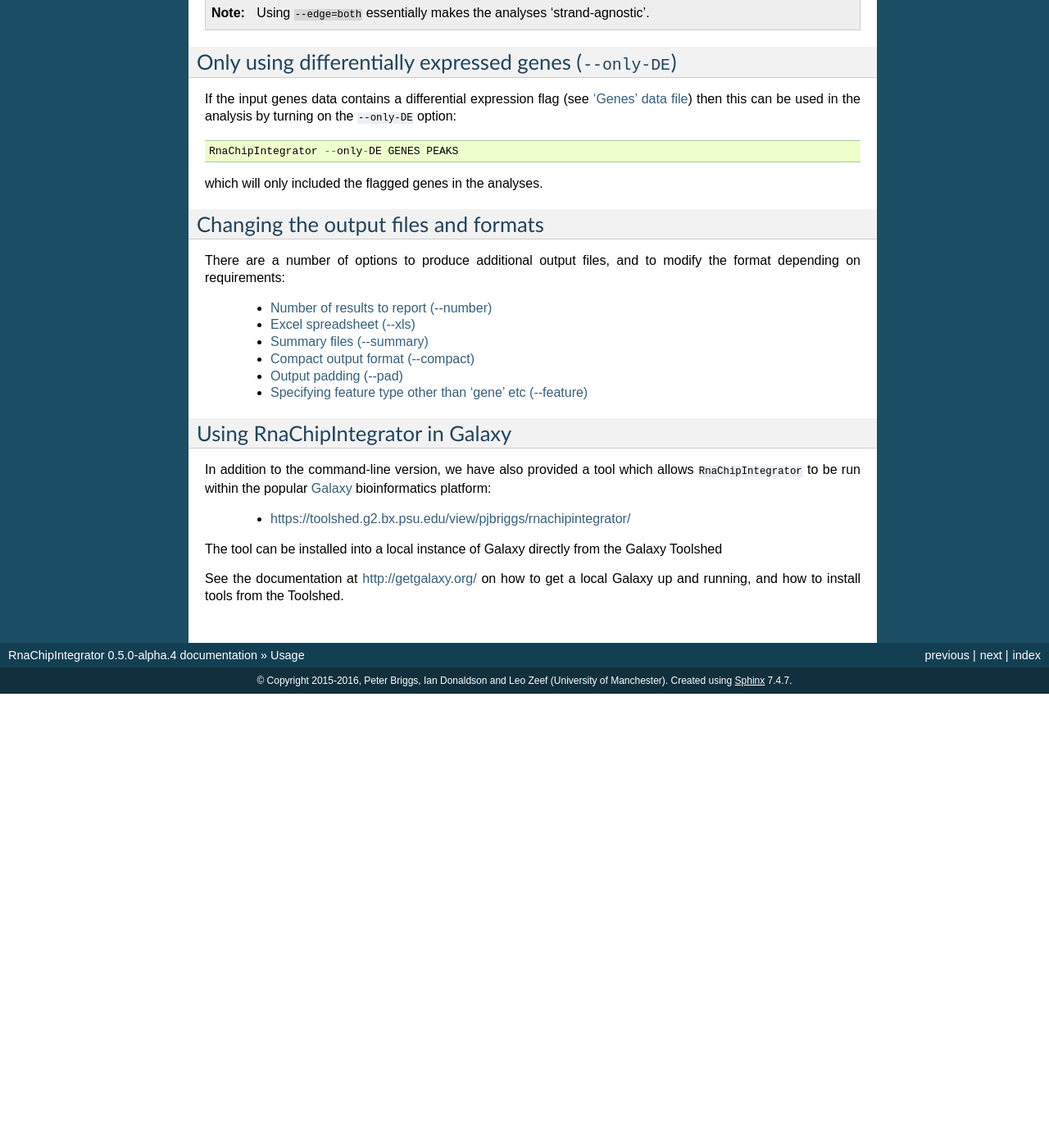
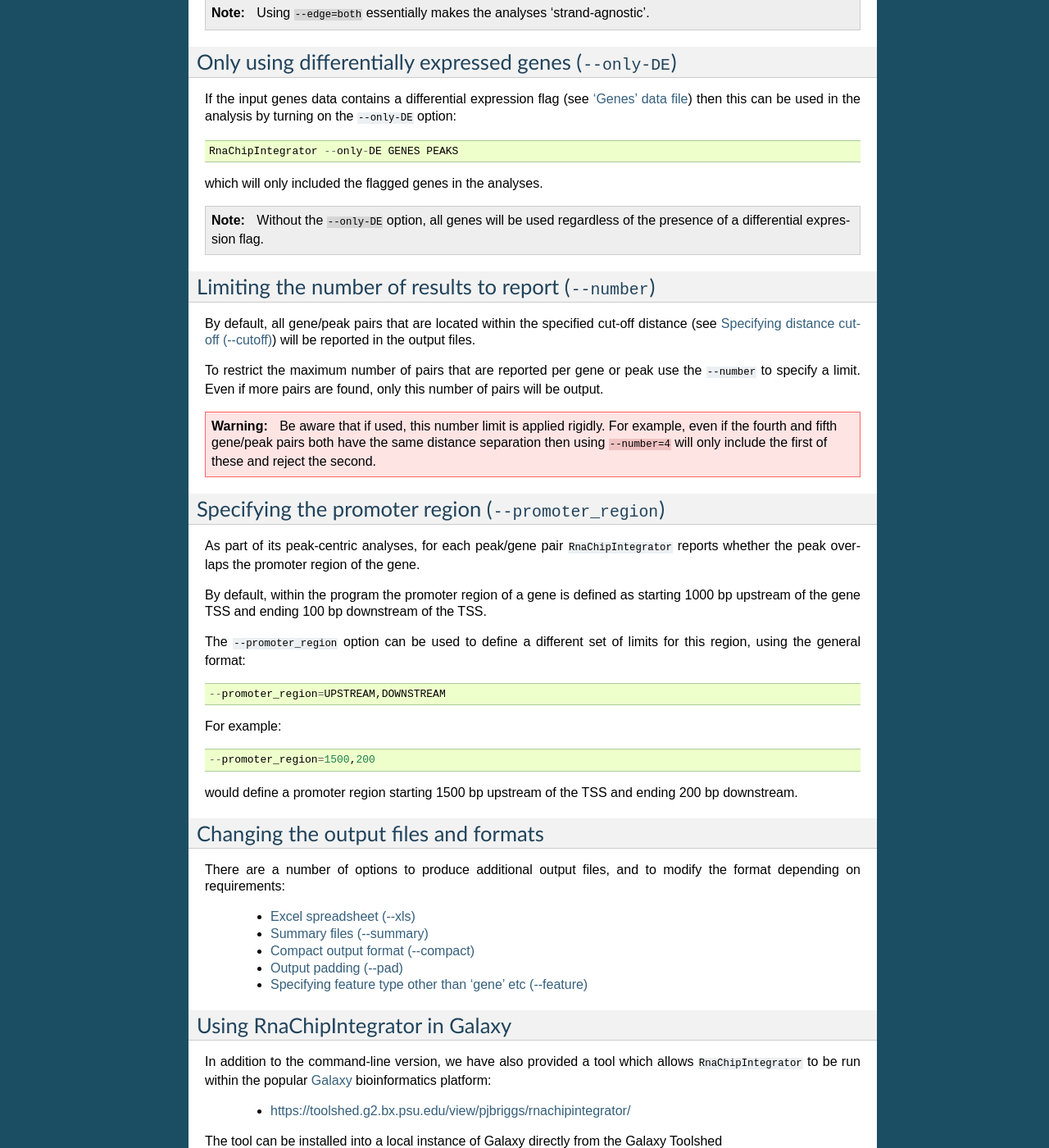
Before and after one commit to fls-bioinformatics-core/RnaChipIntegrator, a Sphinx documentation site: the page built from docs/usage.rst, in a window 1280 px wide and 1400 px high, scrolled down 1308 px. Shown: the whole window at 82% size. Built offline with Sphinx 7.4.7, drawn with Linux system fonts in a browser that asks for light colours; before the commit the page ends 2154 px from its top, so only the background shows below that; some of the changed text lies outside the part shown.

Commit message:
Update docs to make defaults explicit for key options (issue #27), plus other clarifications to output etc.

```diff
--- a/docs/usage.rst
+++ b/docs/usage.rst
@@ -87,13 +87,63 @@ by turning on the ``--only-DE`` option::
 
 which will only included the flagged genes in the analyses.
 
+.. note::
+
+   Without the ``--only-DE`` option, all genes will be used
+   regardless of the presence of a differential expression
+   flag.
+
+.. _number:
+
+Limiting the number of results to report (``--number``)
+-------------------------------------------------------
+
+By default, all gene/peak pairs that are located within the
+specified cut-off distance (see :ref:`distance_cutoff`) will be
+reported in the output files.
+
+To restrict the maximum number of pairs that are reported per gene
+or peak use the ``--number`` to specify a limit. Even if more pairs
+are found, only this number of pairs will be output.
+
+.. warning::
+
+   Be aware that if used, this number limit is applied rigidly.
+   For example, even if the fourth and fifth gene/peak pairs both
+   have the same distance separation then using ``--number=4``
+   will only include the first of these and reject the second.
+
+.. _promoter_region:
+
+Specifying the promoter region (``--promoter_region``)
+------------------------------------------------------
+
+As part of its peak-centric analyses, for each peak/gene pair
+``RnaChipIntegrator`` reports whether the peak overlaps the
+promoter region of the gene.
+
+By default, within the program the promoter region of a gene is
+defined as starting 1000 bp upstream of the gene TSS and ending
+100 bp downstream of the TSS.
+
+The ``--promoter_region`` option can be used to define a different
+set of limits for this region, using the general format::
+
+    --promoter_region=UPSTREAM,DOWNSTREAM
+
+For example::
+
+    --promoter_region=1500,200
+
+would define a promoter region starting 1500 bp upstream of the
+TSS and ending 200 bp downstream.
+
 Changing the output files and formats
 -------------------------------------
 
 There are a number of options to produce additional output files, and
 to modify the format depending on requirements:
 
- * :ref:`number`
  * :ref:`xls_file`
  * :ref:`summary_files`
  * :ref:`compact_output`
```
Also changed, not shown: docs/outputs.rst (+30 -20 lines).
